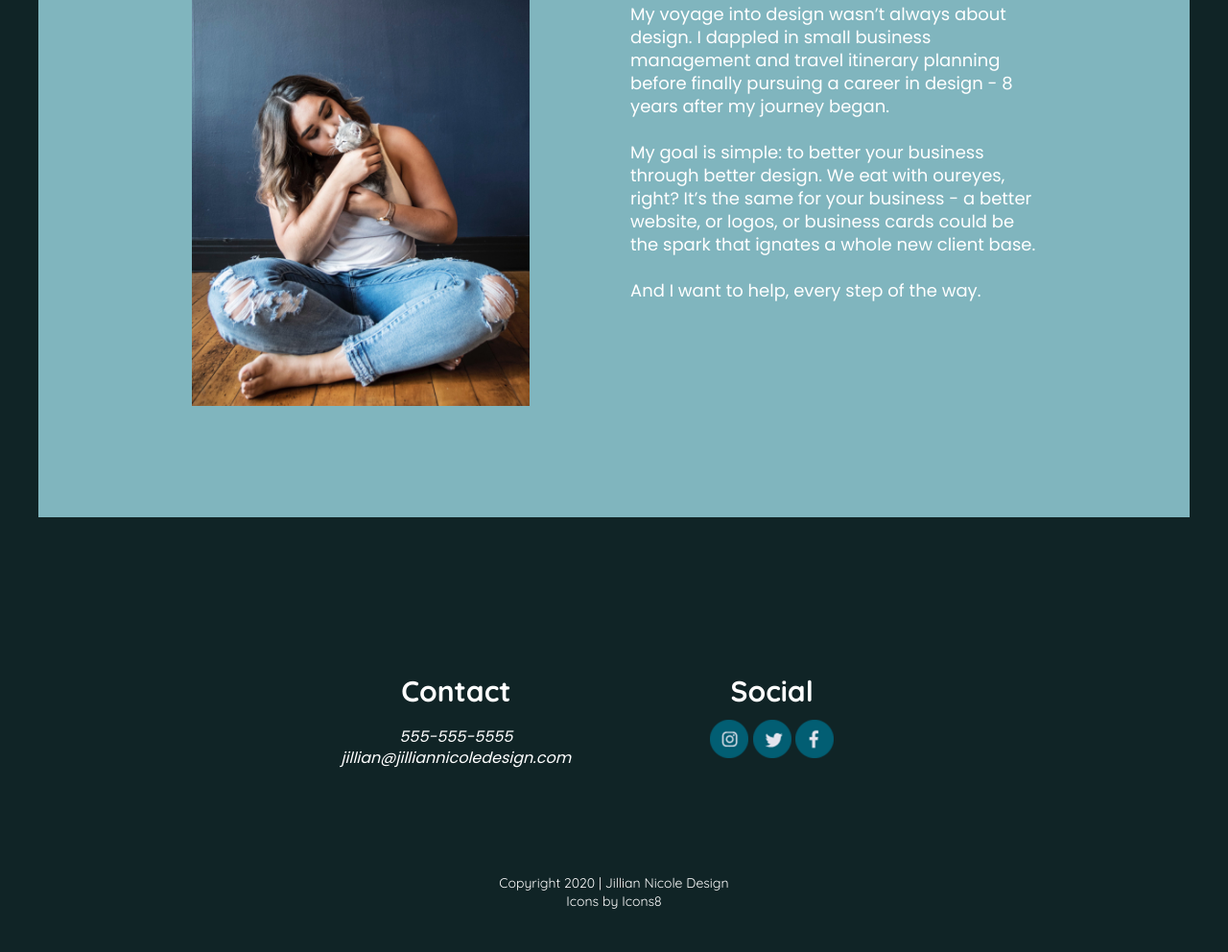
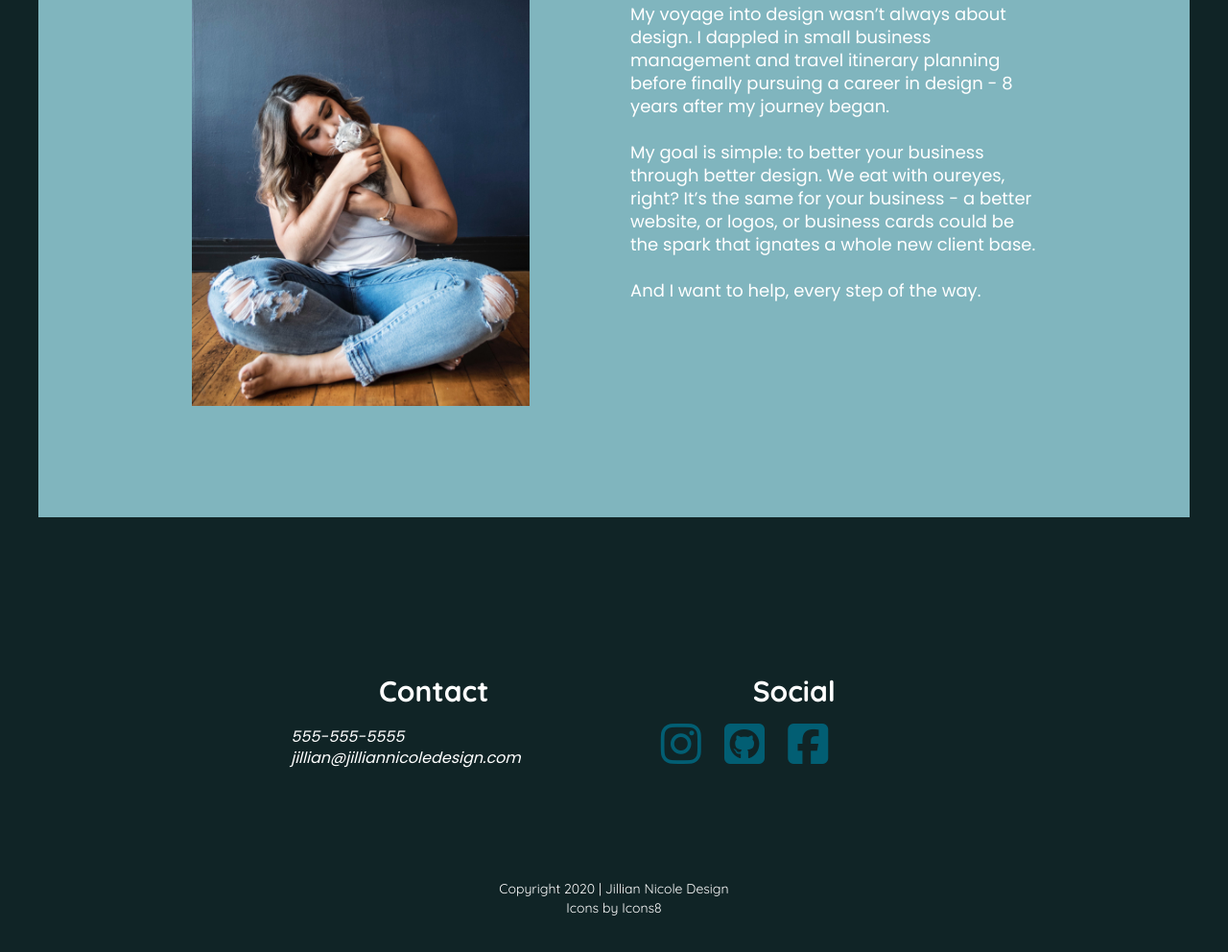
Before and after one commit to JillKrysinski/jillian-caverly-designs, a website: page index.html in a window 1280 px wide. Shown: the part 2023-3015 px from the top of the page at 96% size. Drawn offline with Linux system fonts and the light colour scheme.

Commit message:
Tweaking this is just making it worse :(

```diff
--- a/css/main.css
+++ b/css/main.css
@@ -473,7 +473,7 @@ footer .content {
   margin: 50px 0;
 }
 
-.social, .contact {
+.social, .contact, {
   display: flex;
   justify-content: center;
   align-items: center;
@@ -483,10 +483,11 @@ footer .content {
   margin: 0 0 40px 0;
 }
 
-.social img {
-  height: 40px;
-  width: 40px;
-  margin: 7% 0;
+.social-icons i {
+  color: #025e73;
+  font-size: 3rem;
+  padding: 10px;
+  text-align: center;
 }
 
 .copyright {
--- a/index.html
+++ b/index.html
@@ -147,9 +147,9 @@
           <div class="social">
             <h1>Social</h1>
             <div class="social-icons">
-              <a href="http://www.instagram.com" target="blank"><img src="img/icons/instagram.png" alt="instagram icon" /></a>
-              <a href="http://www.twitter.com" target="blank"></a><img src="img/icons/twitter.png" alt="twitter icon" /></a>
-              <a href="http://www.facebook.com" target="blank"></a><img src="img/icons/facebook.png" alt="facebook icon" /></a>
+              <a href="http://www.instagram.com" target="blank"><i class="fab fa-instagram"></i></a>
+              <a href="http://www.twitter.com" target="blank"><i class="fab fa-github-square"></i></a>
+              <a href="http://www.facebook.com" target="blank"><i class="fab fa-facebook-square"></i></a>
             </div>
           </div>
           <div class="copyright">
```
